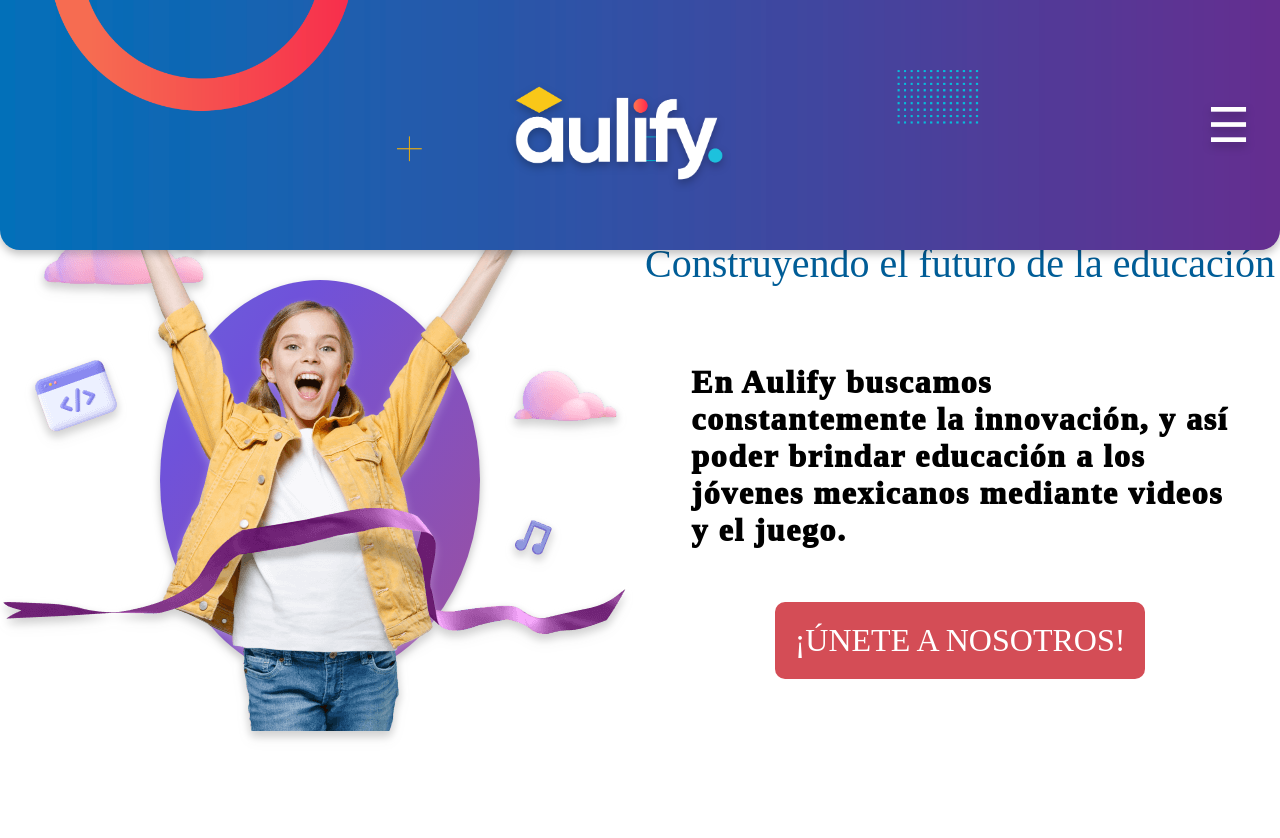
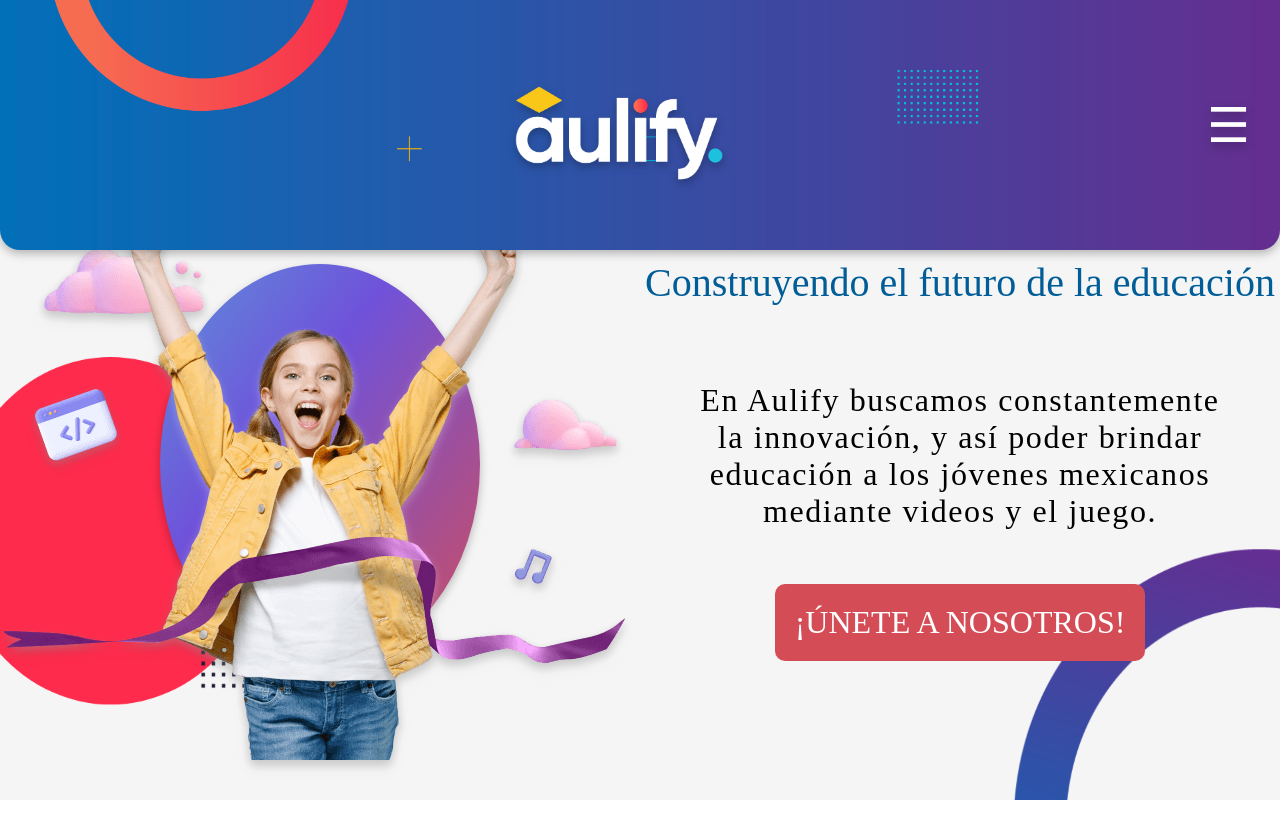
Before and after one commit to TonyNogueron/TC2005B-Front, a React (Create React App) app: page / in a window 1280 px wide. Shown: the top 838 px of the page. After the commit the page ends 800 px from the top, so only its background shows below. Built offline with nearby package versions, Linux system fonts and the light colour scheme; a web font is replaced by a local one.

Commit message:
k dize hugo k los de aulify m lo ban a kambiar k ia no l mueva

```diff
--- a/src/Components/BackgroundProp/Background.css
+++ b/src/Components/BackgroundProp/Background.css
@@ -6,7 +6,6 @@
     top: 0;
     left: 0;
     z-index: -1;
-
   }
 
   @media (max-width: 767px) {
--- a/src/Components/HeaderComponent/HeaderC.css
+++ b/src/Components/HeaderComponent/HeaderC.css
@@ -85,9 +85,7 @@
   right: 0;
   bottom: 0;
   z-index: 998;
-  background-color: var(--dark_blue);
-  filter: var(--mainFilter);
-  width: 30%;
+  background: linear-gradient(90deg, rgba(78,61,153,1) 0%, rgba(93,51,147,1) 100%);   width: 30%;
 }
 
 .listaMenu {
--- a/src/pages/MainPage/MainPage.css
+++ b/src/pages/MainPage/MainPage.css
@@ -17,10 +17,19 @@
     justify-content: center;
     height: 100%;
     width: 50%;
-
+    position: relative;
+    flex-direction: column;
 }
 
 .LeftContentContainer {
+    display: flex;
+    align-items: center;
+    justify-content: center;
+    width: 100%;
+    height: 100%;
+}
+
+.imageContainerNina{
     display: flex;
     align-items: center;
     justify-content: center;
@@ -29,15 +38,13 @@
     border-radius: 50%;
     filter: var(--mainFilter);
     background: var(--customGradient);
-    margin-top: 25%;
-    background-size: 500% 500%;
-    animation: gradient 2s ease infinite;
-
+    background-size: 200% 200%;
+    animation: gradient 3s ease infinite;
+    margin-top: 20%;
 }
 
 .LeftContentContainer img {
     filter: var(--whiteFilter);
-    height: 100%;
     margin-bottom: 25%;
 }
 
@@ -75,10 +82,10 @@
 
 .mediumDescription p {
     font-size: 2rem;
-    font-weight: 1000;
     font-family: var(--mainFont);
     letter-spacing: 0.1rem;
     margin: 0 8%;
+    text-align: center;
 }
 
 .bottomButton {
--- a/src/pages/MainPage/MainPage.tsx
+++ b/src/pages/MainPage/MainPage.tsx
@@ -22,7 +22,6 @@ export default function MainPage() {
   };
 
 
-
   return <div className="mainPage">
     <HeaderComponent
       logo={logo[0]}
@@ -32,6 +31,8 @@ export default function MainPage() {
       isMenuOpen={isMenuOpen}
       onMenuToggle={handleMenuToggle}
     />
+    <BackgroundProp backgroundName="white-background" />
+
     <div className="mainPage-content">
       <div className="mainPage-content-left">
         <div className="LeftContentContainer">
```
